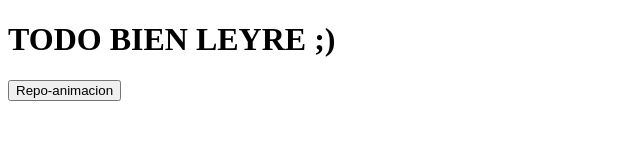
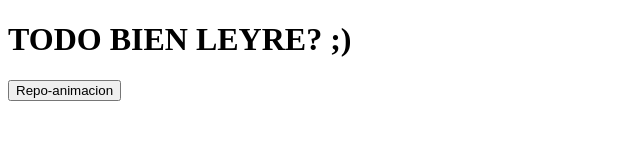
Before and after one commit to xabloparm/xabloparm.github.io, a plain HTML site: page index.html in a window 1280 px wide. Shown: the full height of the page, 0-640 px from the left. Drawn offline with Linux system fonts and the light colour scheme.

Commit message:
Update index.html

```diff
--- a/index.html
+++ b/index.html
@@ -6,7 +6,7 @@
     <title>HOLA CARACOLA</title>
 </head>
 <body>
-    <h1>TODO BIEN LEYRE ;)</h1>
+    <h1>TODO BIEN LEYRE? ;)</h1>
     <button onclick="location.href='https://github.com/xabloparm/repo-animacion.git'">Repo-animacion</button>
 </body>
 </html>
```
